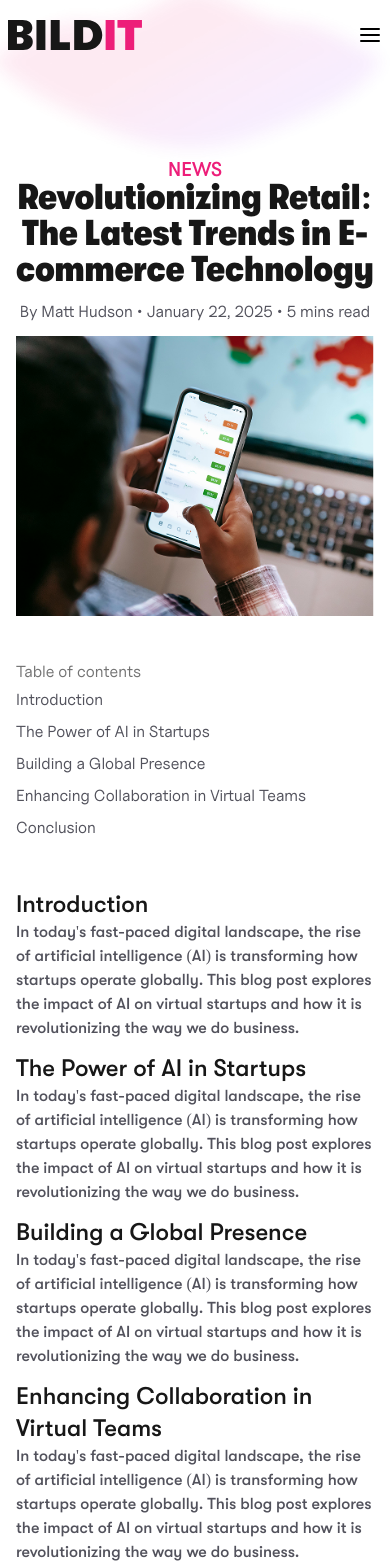
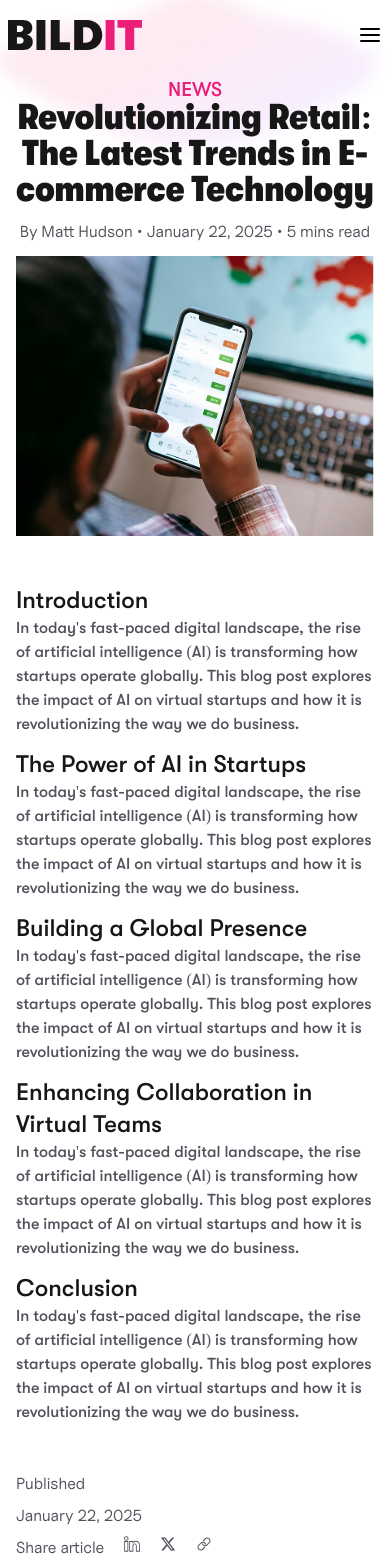
Before and after one commit to hndra-bildit/bildit_new2026, a Next.js app: page /blog/1 in a window 390 px wide. Shown: the top 1568 px of the page. Built offline with nearby package versions, Linux system fonts and the light colour scheme.

Commit message:
fix integration partners page mobile design issue

```diff
--- a/app/blog/[postId]/page.tsx
+++ b/app/blog/[postId]/page.tsx
@@ -6,7 +6,7 @@ import Image from 'next/image'
 export default async function Blog() {
   const initialItems = await getLatestPosts(1, 3) // Page 1
   return (
-    <div className="container mx-auto px-4  pt-[160px]">
+    <div className="container mx-auto px-4 pt-20 lg:pt-40">
       <Image
         src="/images/blog_single/BILDIT_Blog_Single_BG.png"
         alt="BILDIT_Blog_Single_BG.png"
@@ -15,7 +15,7 @@ export default async function Blog() {
         className="w-full h-auto absolute left-0 top-0 -z-1"
       />
       <BlogSingleClient />
-      <div className="mt-8 lg:mt-[100px]">
+      <div className="mt-10 lg:mt-25">
         <LatestPost initialItems={initialItems} loadMore={false} />
       </div>
     </div>
--- a/app/components/BlogClient.tsx
+++ b/app/components/BlogClient.tsx
@@ -42,7 +42,7 @@ export default function BlogClient() {
 
   const handleTabClick = (cat: string) => {
     if (cat === currentCategory) return
-    router.replace(`/blogs/${cat}`)
+    router.replace(`/blog/category/${cat}`)
   }
 
   return (
--- a/app/components/BlogSingleClient.tsx
+++ b/app/components/BlogSingleClient.tsx
@@ -8,16 +8,22 @@ import SubTitleFiveCaps from '@/app/components/SubTitleFiveCaps'
 import Image from 'next/image'
 import Link from 'next/link'
 import { useParams } from 'next/navigation'
+import { SlSocialLinkedin } from "react-icons/sl";
+import { FaXTwitter } from "react-icons/fa6";
+import { IoIosLink } from "react-icons/io";
 
-const menuItems: string[] = [
-  'Introduction',
-  'The Power of AI in Startups',
-  'Building a Global Presence',
-  'Enhancing Collaboration in Virtual Teams',
-  'Conclusion'
-]
+interface blogType{
+  id:string,
+  createdAt:string,
+  author:string,
+  data:Array<{title:string, content:string}>
+}
 // to-do: should come from cms
-const contentItems: Array<{ title: string; content: string }> = [
+const blog:blogType= {
+  id:"1",
+  createdAt:"January 22, 2025",
+  author:"Matt Hudson",
+  data:[
     {
       title: 'Introduction',
       content:
@@ -44,6 +50,7 @@ const contentItems: Array<{ title: string; content: string }> = [
         "In today's fast-paced digital landscape, the rise of artificial intelligence (AI) is transforming how startups operate globally. This blog post explores the impact of AI on virtual startups and how it is revolutionizing the way we do business."
     }
   ]
+}
 const BlogSingleClient = () => {
   const param = useParams()
   const postId = param.postId as string
@@ -63,28 +70,41 @@ const BlogSingleClient = () => {
         <SubTitleFiveCaps content={post.category} className="text-center lg:text-left" />
         <DisplayOne content={post.title} className="text-neutral-900 text-center lg:text-left" />
         <BodyOne
-          content="By Matt Hudson • January 22, 2025 • 5 mins read"
+          content={`By ${blog.author} • ${blog.createdAt} • 5 mins read`}
           className="my-3 text-neutral-900 text-center lg:text-left"
         />
         <Image src={post.src} alt={post.alt} width={1200} height={1200} className="w-full h-auto" />
-        <div className="md:flex gap-10">
-          <div className="flex-1 mt-12">
-            <h6 className="text-neutral-500 text-base font-normal leading-none">Table of contents</h6>
-            <div>
-              {menuItems.map((item, key) => (
-                <p className="text-zinc-600 text-base mt-2" key={key}>
-                  <Link href="#">{item}</Link>
-                </p>
-              ))}
-            </div>
-          </div>
-          <div className="flex-2 space-y-3 lg:space-y-10 mt-12">
-            {contentItems.map((item, key) => (
-              <div key={key}>
+        <div className="md:grid grid-cols-[33%_auto] gap-10">
+          <div className="order-2 space-y-3 lg:space-y-10 mt-12">
+            {blog.data.map((item, key) => (
+              <div id={`content_${key}`} key={key}>
                 <h4 className="text-2xl md:text-4xl text-neutral-900 font-gt-walsheim">{item.title}</h4>
                 <p className="text-base md:text-2xl text-zinc-600 font-gt-walsheim">{item.content}</p>
               </div>
             ))}
+          </div>
+          <div className="order-1 mt-12">
+            <h6 className="text-neutral-500 text-base font-normal leading-none hidden lg:block ">Table of contents</h6>
+            <div className='hidden lg:block '>
+              {blog.data.map((item, key) => (
+                <p className="text-zinc-600 text-base mt-2" key={key}>
+                  <Link href={`#content_${key}`}>{item.title}</Link>
+                </p>
+              ))}
+            </div>
+            <hr className='hidden lg:block my-6 border-gray-300' />
+
+            <div>
+              <p className='text-zinc-600 text-base mt-2'>Published</p>
+              <p className='text-zinc-600 text-base mt-2'>{blog.createdAt}</p>
+            </div>
+            <hr className='hidden lg:block my-6 border-gray-300' />
+            <div className='flex space-x-5'>
+              <p className='text-zinc-600 text-base mt-2'>Share article</p>
+              <div className='text-zinc-600 text-base mt-2'><Link href="#"><SlSocialLinkedin /></Link></div>
+              <div className='text-zinc-600 text-base mt-2'><Link href="#"><FaXTwitter /></Link></div>
+              <div className='text-zinc-600 text-base mt-2'><Link href="#"><IoIosLink /></Link></div>
+            </div>
           </div>
         </div>
       </div>
--- a/app/components/Input.tsx
+++ b/app/components/Input.tsx
@@ -10,7 +10,7 @@ const Input: React.FC<Props> = ({ type, placeholder, className }) => {
     <input
       type={type}
       placeholder={placeholder}
-      className={`w-full p-2 lg:p-5 border border-blue-600 rounded-[3px] focus:outline-none focus:border-blue-500 text-sm lg:text-xl ${className}`}
+      className={`w-full p-2 lg:p-5 border border-gray-600 rounded-sm focus:outline-none focus:border-blue-500 text-sm lg:text-xl ${className}`}
     />
   )
 }
```
Also changed, not shown: app/components/Footer.tsx (+44 -41 lines). Lines whose indentation alone changed are shown as unchanged.
